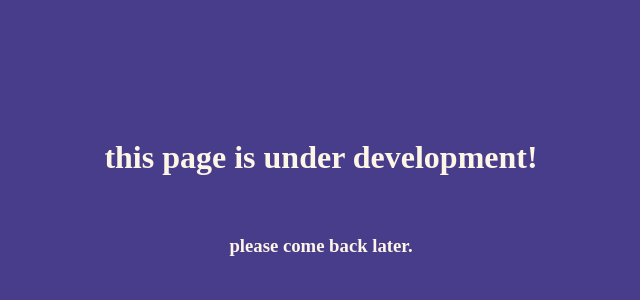
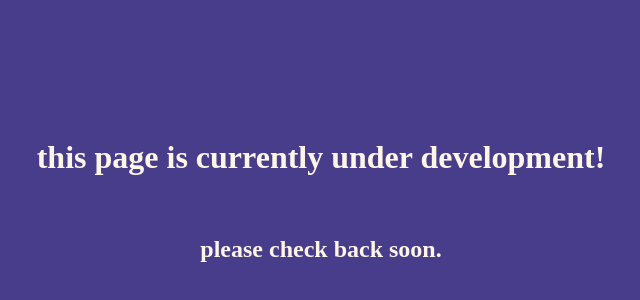
Before and after one commit to itsmeazez/about, a plain HTML site: page index.html in a window 1280 px wide. Shown: the part 34-334 px from the top of the page, without its empty margins (319-959 px from the left). Drawn offline with Linux system fonts and the light colour scheme.

Commit message:
Update index.html

```diff
--- a/index.html
+++ b/index.html
@@ -16,9 +16,9 @@
 <br>
 <br>
 <br>
-<h1 style="color:oldlace;text-align: center;">this page is under development!</h1>
+<h1 style="color:oldlace;text-align: center;">this page is currently under development!</h1>
 <br>
-<h3 style="color:oldlace;text-align: center;">please come back later.</h3>
+<h2 style="color:oldlace;text-align: center;">please check back soon.</h2>
 </body>
 
 </html>
```
